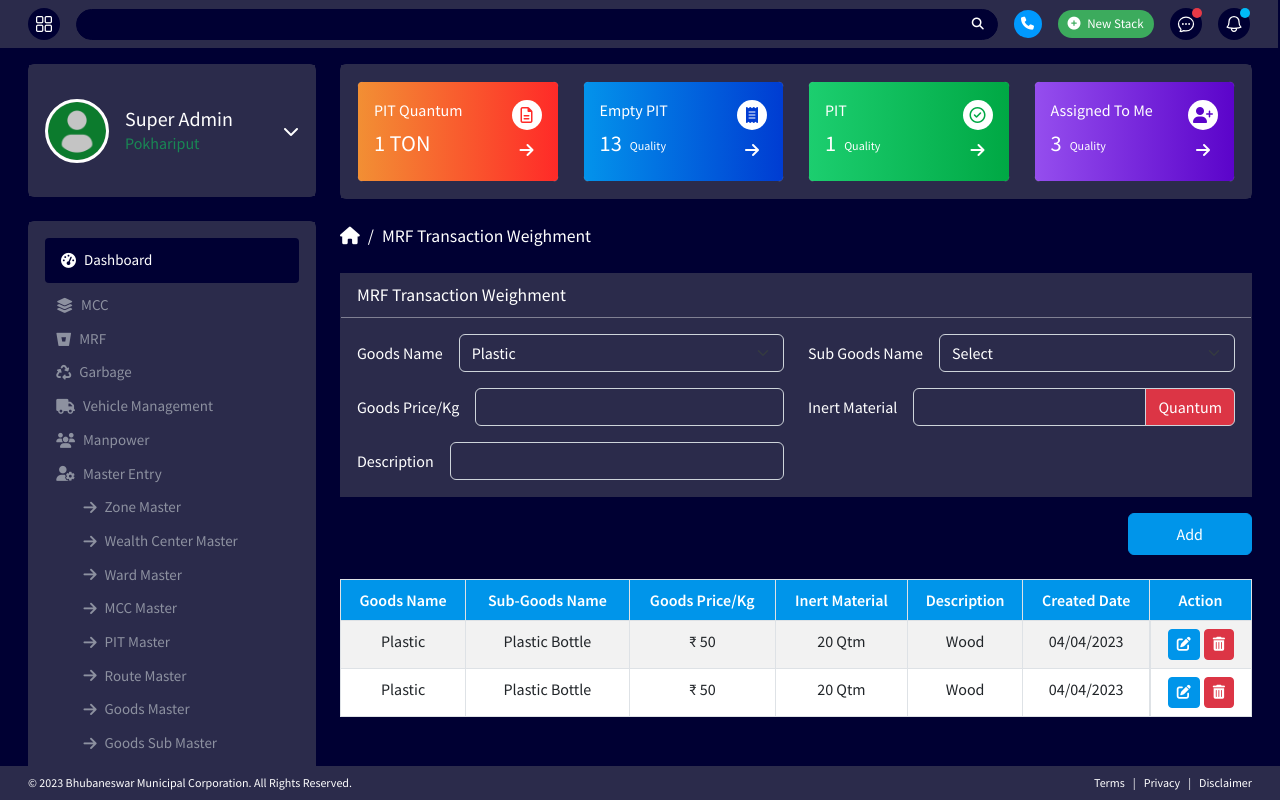
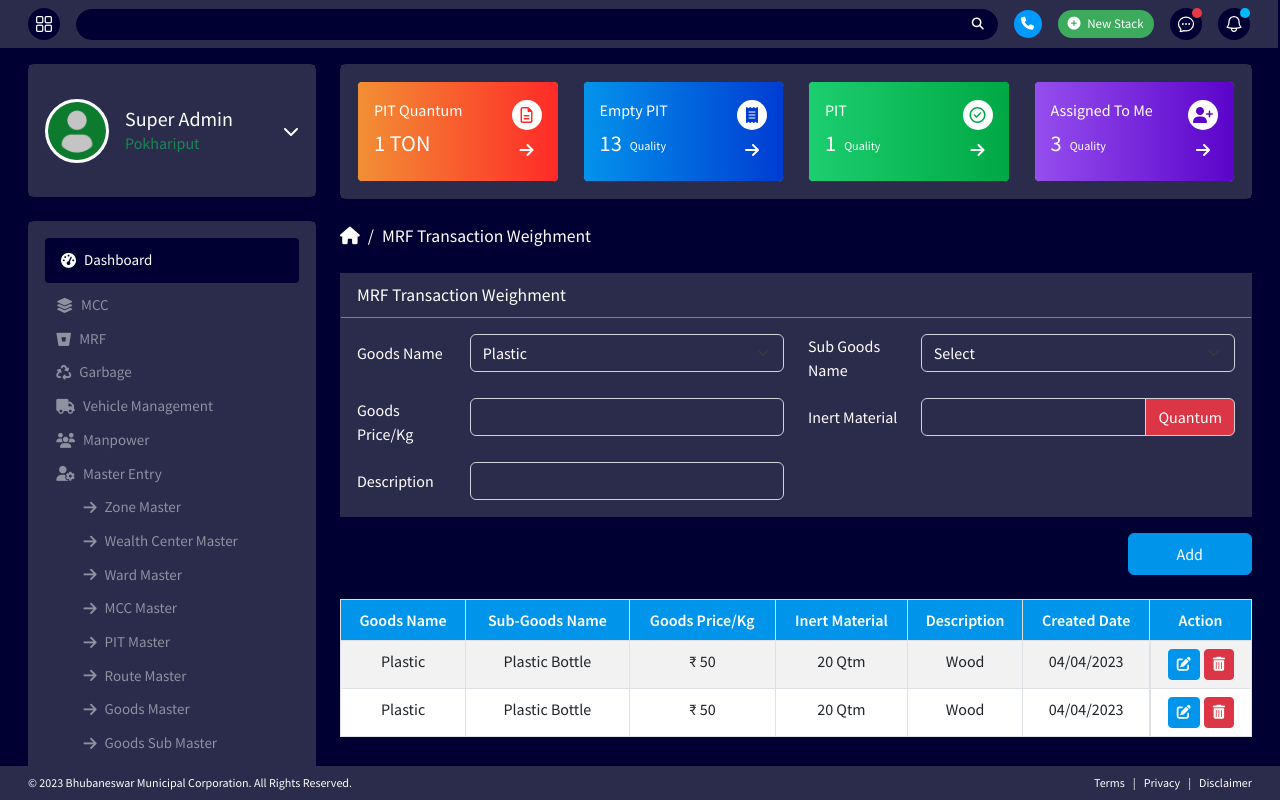
Before and after one commit to Absec-lab/BMC_Web, an Angular app: page /superadmin/mrf in a window 1280 px wide. Shown: the top 800 px of the page. Built offline with nearby package versions, Linux system fonts and the light colour scheme.

Commit message:
Aligned the form elements in MRF transaction weighment page.

```diff
--- a/src/app/common.css
+++ b/src/app/common.css
@@ -126,3 +126,7 @@ thead th {
   padding: 0.7rem 3rem;
   font-size: 1.1rem;
 }
+
+form.align-form-items {
+
+}
--- a/src/app/superadmin/mrf/mrf.component.html
+++ b/src/app/superadmin/mrf/mrf.component.html
@@ -108,11 +108,11 @@
 								<form action="">
 									<div class="row">
 										<div class="col-md-6">
-											<div class="d-flex align-items-center w-100">
-												<div>
+											<div class="row">
+												<div class="col-md-3 d-flex align-items-center pe-0">
 													Goods Name
 												</div>
-												<div class="ms-3 d-flex-1">
+												<div class="col-md-9">
 													<select name="" id="" class="form-control form-select bg-transparent text-white">
                                                         <option value="plastic">Plastic</option>
                                                     </select>
@@ -120,11 +120,11 @@
 											</div>
 										</div>
 										<div class="col-md-6">
-											<div class="d-flex align-items-center w-100">
-												<div>
+											<div class="row">
+												<div class="col-md-3 d-flex align-items-center pe-0">
 													Sub Goods Name
 												</div>
-												<div class="ms-3 d-flex-1">
+												<div class="col-md-9">
 													<select name="" id="" class="form-control form-select bg-transparent text-white">
                                                         <option value="">Select</option>
                                                     </select>
@@ -132,21 +132,21 @@
 											</div>
 										</div>
                                         <div class="col-md-6 mt-3">
-											<div class="d-flex align-items-center w-100">
-												<div>
+											<div class="row">
+												<div class="col-md-3 d-flex align-items-center pe-0">
 													Goods Price/Kg
 												</div>
-												<div class="ms-3 d-flex-1">
+												<div class="col-md-9">
 													<input type="text" name="" id="" class="form-control">
 												</div>
 											</div>
 										</div>
 										<div class="col-md-6 mt-3">
-											<div class="d-flex align-items-center w-100">
-												<div>
+											<div class="row">
+												<div class="col-md-3 d-flex align-items-center pe-0">
 													Inert Material
 												</div>
-												<div class="ms-3 d-flex-1">
+												<div class="col-md-9">
 													<div class="input-group">
                                                         <input type="text" name="" id="" class="form-control">
                                                         <div class="input-group-text text-white bg-danger">
@@ -157,11 +157,11 @@
 											</div>
 										</div>
                                         <div class="col-md-6 mt-3">
-											<div class="d-flex align-items-center w-100">
-												<div>
+											<div class="row">
+												<div class="col-md-3 d-flex align-items-center pe-0">
 													Description
 												</div>
-												<div class="ms-3 d-flex-1">
+												<div class="col-md-9">
 													<input type="text" name="" id="" class="form-control">
 												</div>
 											</div>
```
